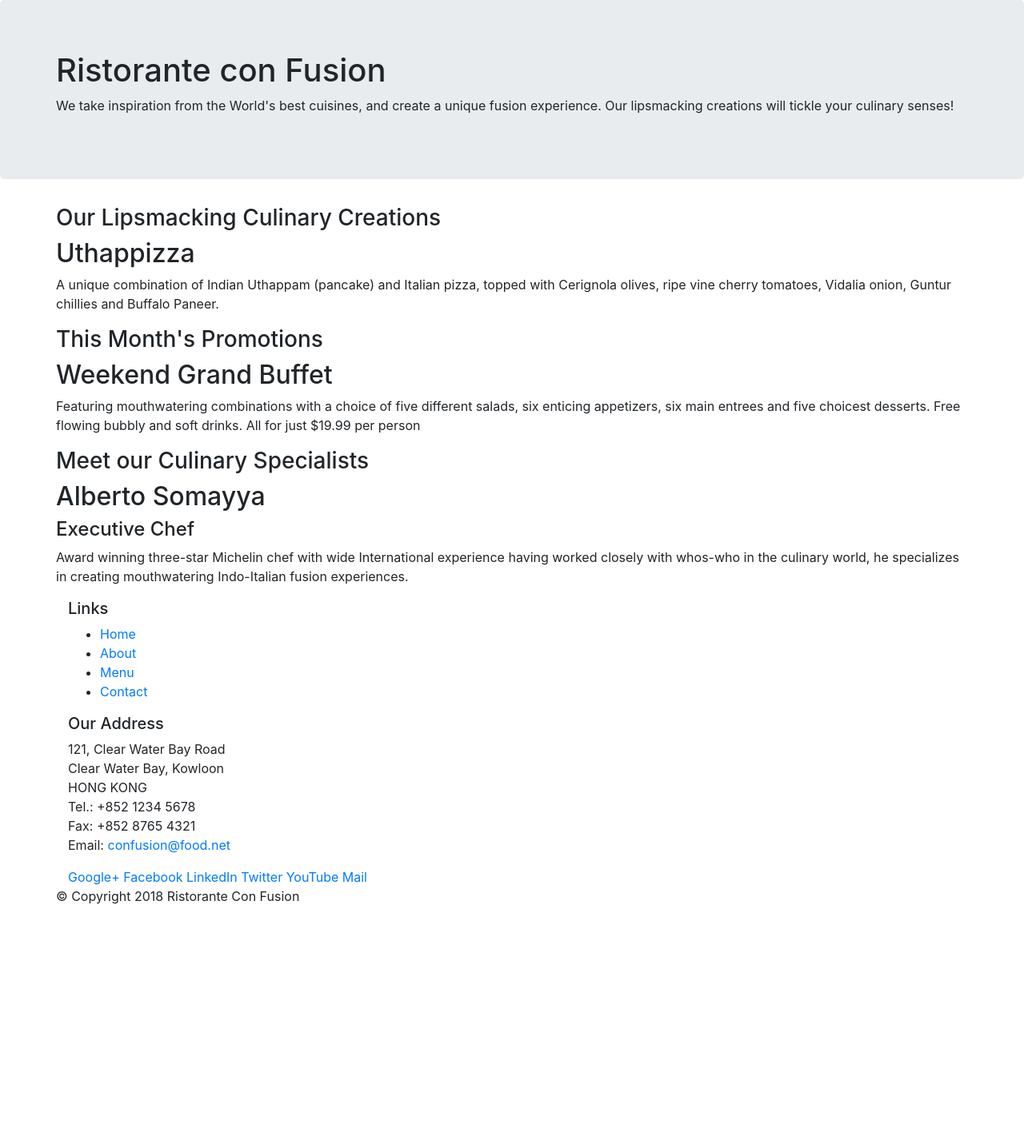
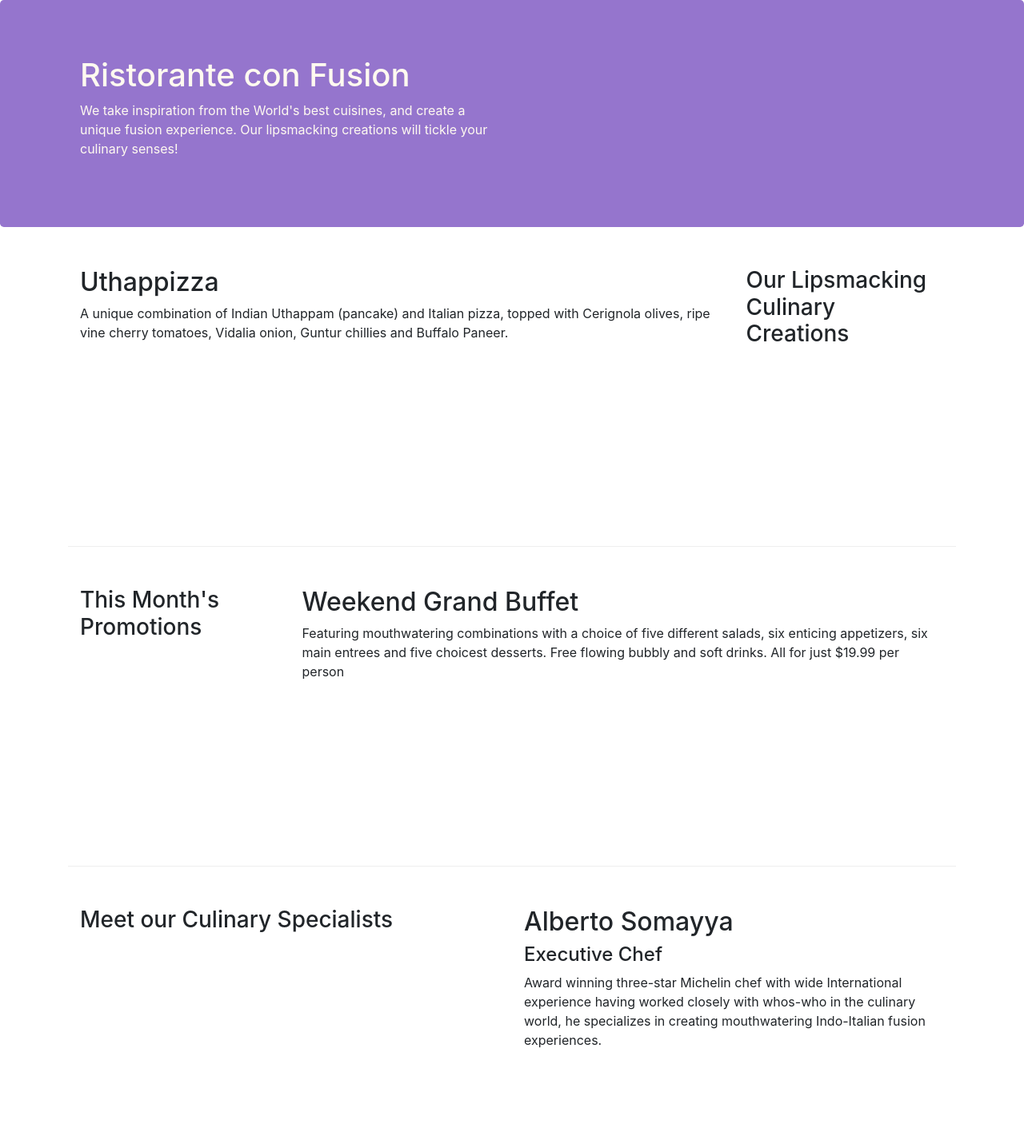
Before and after one commit to AkshayCshetty/coursera-frontend-development, a website: page Bootstrap4/conFusion/index.html in a window 1280 px wide. Shown: the top 1436 px of the page at 80% size. Before the commit the page ends 1149 px from the top, so only its background shows below. Drawn offline with nearby package versions, Linux system fonts and the light colour scheme.

Commit message:
bootstrap grid part2

```diff
--- /dev/null
+++ b/Bootstrap4/conFusion/css/styles.css
@@ -0,0 +1,36 @@
+.row-header{
+margin: 0px auto;
+padding: 0px auto;
+}
+.row-content{
+    margin: 0px auto;
+    padding: 50px 0px 50px 0px;
+    border-bottom: 1px ridge;
+    min-height: 400px;
+
+}
+
+
+.footer {
+
+    background-color: #d1e4c9;
+    margin: 0px auto;
+    padding: 20px 0px 20px 0px;
+
+
+}
+
+.jumbotron{
+    padding: 70px 30px 70px 30px;
+    margin: 0px auto;
+    background: #9575cd;
+    color: floralwhite;
+
+}
+
+.address{
+    font-size: 80%;
+    margi: 0px;
+    color: #0f0f0f;
+
+}
--- a/Bootstrap4/conFusion/index.html
+++ b/Bootstrap4/conFusion/index.html
@@ -9,50 +9,52 @@
 
     <!-- Bootstrap CSS -->
     <link rel="stylesheet" href="node_modules/bootstrap/dist/css/bootstrap.min.css">
+    <link rel="stylesheet" href="css/styles.css"
+
 </head>
 
 <body>
 
     <header class="jumbotron">
         <div class="container">
-            <div class="row">
-                <div>
+            <div class="row row-header">
+                <div class="col-12 col-sm-6">
                     <h1>Ristorante con Fusion</h1>
                     <p>We take inspiration from the World's best cuisines, and create a unique fusion experience. Our lipsmacking creations will tickle your culinary senses!</p>
                 </div>
-                <div>
+                <div class="col-12 col-sm">
                 </div>
             </div>
         </div>
     </header>
 
     <div class="container">
-        <div class="row">
-            <div>
+        <div class="row row-content allign-items-center">
+            <div class="col-12 col-sm-4 order-sm-last col-md-3">
                 <h3>Our Lipsmacking Culinary Creations</h3>
             </div>
-            <div>
+            <div class="col col-sm col-md">
                 <h2>Uthappizza</h2>
                 <p>A unique combination of Indian Uthappam (pancake) and Italian pizza, topped with Cerignola olives, ripe vine cherry tomatoes, Vidalia onion, Guntur chillies and Buffalo Paneer.</p>
             </div>
         </div>
 
 
-        <div class="row">
-            <div>
+        <div class="row row-content allign-items-center">
+            <div class="col-12 col-sm-4 col-md-3">
                 <h3>This Month's Promotions</h3>
             </div>
-            <div>
+            <div class="col col-sm col-md">
                 <h2>Weekend Grand Buffet</h2>
                 <p>Featuring mouthwatering combinations with a choice of five different salads, six enticing appetizers, six main entrees and five choicest desserts. Free flowing bubbly and soft drinks. All for just $19.99 per person </p>
             </div>
         </div>
 
-        <div class="row">
-            <div>
+        <div class="row row-content allign-items-center">
+            <div class="col col-sm order-sm-first col-md">
                 <h3>Meet our Culinary Specialists</h3>
             </div>
-            <div>
+            <div class="col col-sm col-md">
                 <h2>Alberto Somayya</h2>
                 <h4>Executive Chef</h4>
                 <p>Award winning three-star Michelin chef with wide International experience having worked closely with whos-who in the culinary world, he specializes in creating mouthwatering Indo-Italian fusion experiences. </p>
@@ -62,17 +64,17 @@
 
     <footer class="footer">
         <div class="container">
-            <div>
-                <div>
+            <div class="row">
+                <div class="col-4 offset-1 col-sm-2">
                     <h5>Links</h5>
-                    <ul>
+                    <ul class="list-unstyled">
                         <li><a href="#">Home</a></li>
                         <li><a href="#">About</a></li>
                         <li><a href="#">Menu</a></li>
                         <li><a href="#">Contact</a></li>
                     </ul>
                 </div>
-                <div>
+                <div class="col-7 col-sm-5">
                     <h5>Our Address</h5>
                     <address>
 		              121, Clear Water Bay Road<br>
@@ -83,8 +85,8 @@
 		              Email: <a href="mailto:confusion@food.net">confusion@food.net</a>
 		           </address>
                 </div>
-                <div>
-                    <div>
+                <div class="col-12 col-sm-4 align-self-center">
+                    <div class="text-center">
                         <a href="http://google.com/+">Google+</a>
                         <a href="http://www.facebook.com/profile.php?id=">Facebook</a>
                         <a href="http://www.linkedin.com/in/">LinkedIn</a>
@@ -94,8 +96,8 @@
                     </div>
                 </div>
            </div>
-           <div class="row">
-                <div>
+           <div class="row justify-content-center">
+                <div class="col-auto">
                     <p>© Copyright 2018 Ristorante Con Fusion</p>
                 </div>
            </div>
```
